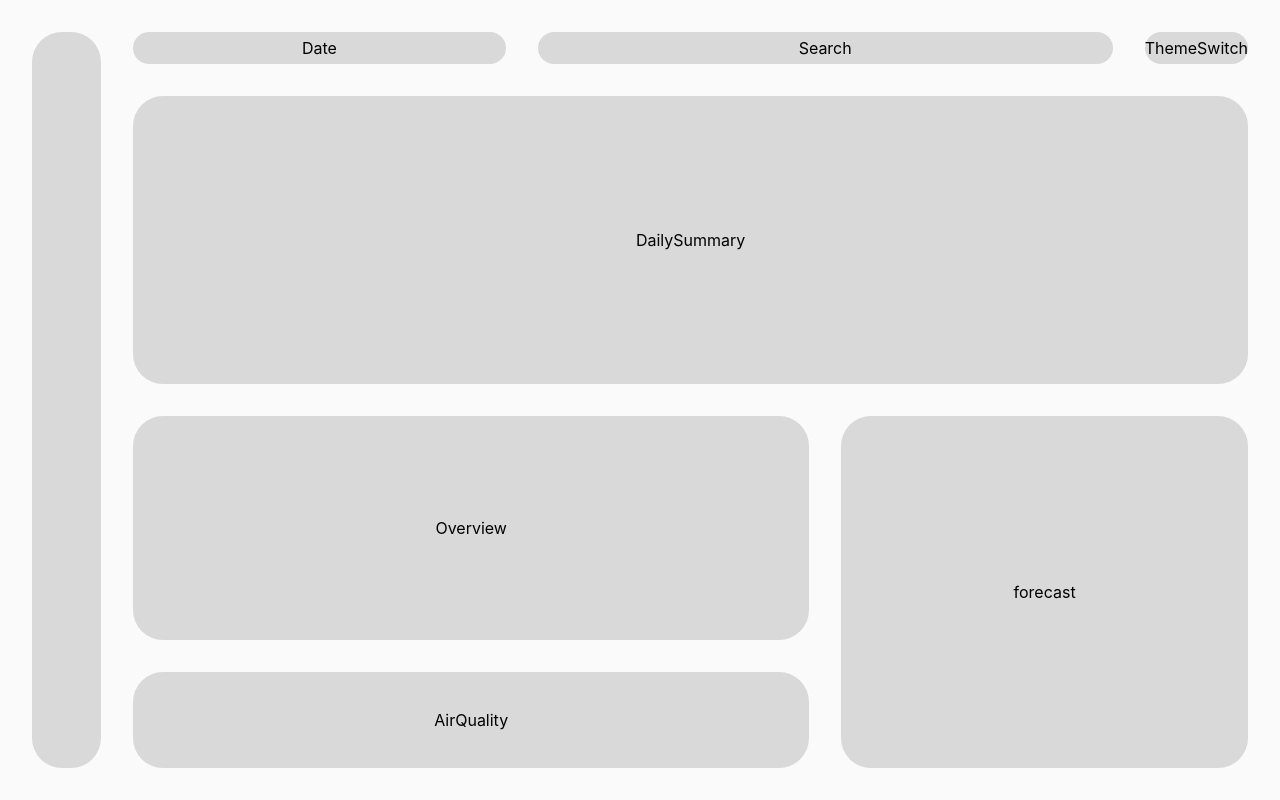
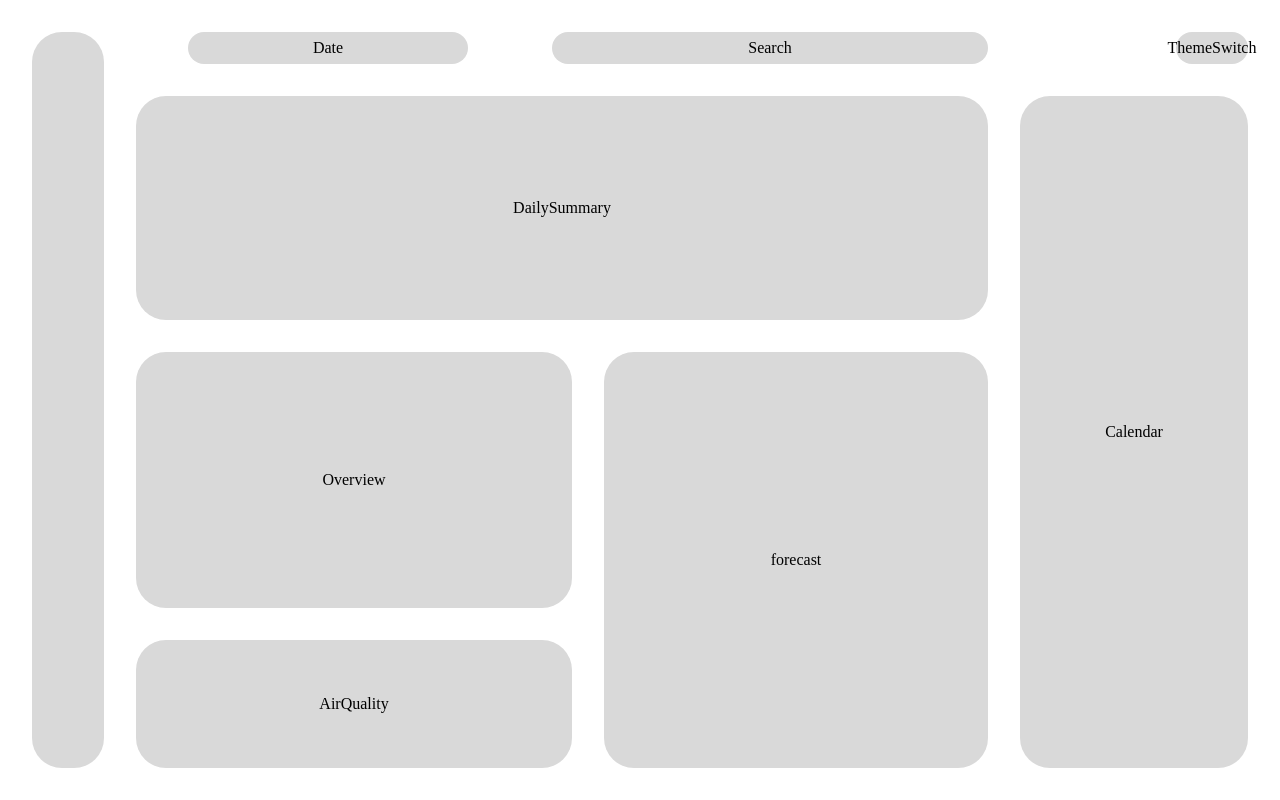
Before and after one commit to FSTR2-2/WEATHERAPP, a website built with Vite: page index.html in a window 1280 px wide. Built offline with nearby package versions, Linux system fonts and the light colour scheme; no server answers.

Commit message:
adjuct home layout

```diff
--- a/package.json
+++ b/package.json
@@ -12,6 +12,7 @@
     "vite": "^4.4.5"
   },
   "dependencies": {
-    "@flaticon/flaticon-uicons": "^2.4.0"
+    "@flaticon/flaticon-uicons": "^2.4.0",
+    "sass": "^1.66.1"
   }
 }
--- /dev/null
+++ b/src/components/Calendar/Calendar.js
@@ -0,0 +1,7 @@
+const Calendar = (element) => {
+ element.innerHTML = `
+  <div>Calendar</div>
+ `;
+}
+
+export default Calendar;
--- a/src/components/DailySummary/DailySummary.js
+++ b/src/components/DailySummary/DailySummary.js
@@ -1,3 +1,8 @@
+import './DailySummary.css';
+
+
+
+
 const DailySummary = (element) => {
  element.innerHTML = `
   <div>DailySummary</div>
--- a/src/main.js
+++ b/src/main.js
@@ -1,9 +1,10 @@
-import "./global.css";
+import "./styles/global.scss";
 import Navbar from "./components/Navbar/Navbar";
 import Date from "./components/Date/Date";
 import Search from "./components/Search/Search";
 import ThemeSwitch from "./components/ThemeSwitch/ThemeSwitch";
 import DailySummary from "./components/DailySummary/DailySummary";
+import Calendar from "./components/Calendar/Calendar";
 import Overview from "./components/Overview/Overview";
 import Forecast from "./components/Forecast/Forecast";
 import AirQuality from "./components/AirQuality/AirQuality";
@@ -16,6 +17,7 @@ app.innerHTML = `
     <section id="search" class="section"></section>         <!-- someone -->
     <section id="themeSwitch" class="section"></section>    <!-- someone -->
     <section id="dailySummary" class="section"></section>   <!-- someone -->
+    <section id="calendar" class="section"></section>       <!-- someone -->
     <section id="overview" class="section"></section>       <!-- someone -->
     <section id="forecast" class="section"></section>       <!-- someone -->
     <section id="airQuality" class="section"></section>     <!-- someone -->
@@ -27,6 +29,7 @@ Date(document.querySelector("#date"));
 Search(document.querySelector("#search"));
 ThemeSwitch(document.querySelector("#themeSwitch"));
 DailySummary(document.querySelector("#dailySummary"));
+Calendar(document.querySelector("#calendar"));
 Overview(document.querySelector("#overview"));
 Forecast(document.querySelector("#forecast"));
 AirQuality(document.querySelector("#airQuality"));
--- /dev/null
+++ b/src/styles/_variables.scss
@@ -0,0 +1,9 @@
+$primary-color-light: #86C5FF;
+$secondary-color-light: #D9D9D9;
+$text-color-light: #333;
+$background-color-light: #fff;
+
+$primary-color-dark: #9b59b6;
+$secondary-color-dark: #f39c12;
+$text-color-dark: #fff;
+$background-color-dark: #333;
--- /dev/null
+++ b/src/styles/global.scss
@@ -0,0 +1,127 @@
+@import "../../node_modules/@flaticon/flaticon-uicons/css/all/all.css";
+@import "variables";
+
+* {
+  margin: 0;
+  padding: 0;
+  box-sizing: border-box;
+}
+
+body {
+  display: flex;
+  place-items: center;
+  min-height: 100vh;
+}
+
+a {
+  font-weight: 500;
+  color: inherit;
+  text-decoration: none;
+}
+
+#app {
+  /* border: 1px solid red; */
+
+  width: 100%;
+  height: 100vh;
+  margin: 0 auto;
+  padding: 2rem;
+
+  &.light-theme {
+    background-color: $background-color-light;
+    color: $text-color-light;
+  }
+
+  &.dark-theme {
+    background-color: $background-color-dark;
+    color: $text-color-dark;
+  }
+}
+
+#app-container {
+  width: 100%;
+  height: 100%;
+
+  display: grid;
+  grid-template-columns: repeat(24, 1fr);
+  grid-template-rows: repeat(24, 1fr);
+  gap: 2rem;
+}
+
+.section {
+  /* display: none!important; */
+  background: $secondary-color-light;
+  color: black;
+  border-radius: 1.875rem;
+
+  display: flex;
+  justify-content: center;
+  align-items: center;
+}
+
+.section#navbar {
+  grid-column: 1 / 3;
+  grid-row: 1 / 25;
+}
+
+.section#date {
+  grid-column: 4 / 10;
+  grid-row: 1 / 3;
+}
+
+.section#search {
+  grid-column: 11 / 20;
+  grid-row: 1 / 3;
+}
+
+.section#themeSwitch {
+  grid-column: 23 / 25;
+  grid-row: 1/3;
+}
+
+.section#dailySummary {
+  grid-column: 3 / 20;
+  grid-row: 3 / 11;
+}
+
+.section#calendar {
+  grid-column: 20 / 25;
+  grid-row: 3 / 25;
+}
+
+.section#overview {
+  grid-column: 3 / 12;
+  grid-row: 11 / 20;
+}
+
+.section#forecast {
+  grid-column: 12 / 20;
+  grid-row: 11 / 25;
+}
+
+.section#airQuality {
+  grid-column: 3 / 12;
+  grid-row: 20 / 25;
+}
+
+// :root {
+//   --whiteText-color: #f1f1f1;
+//   --blackText-color: #333;
+//   --darkBg-color: #2d2c2c;
+//   --lightBg-color: #fff;
+//   --sectionBg-color: #d9d9d9;
+
+//   font-family: Inter, system-ui, Avenir, Helvetica, Arial, sans-serif;
+//   line-height: 1.5;
+//   font-weight: 400;
+
+//   color-scheme: light dark;
+//   color: var(--whiteText-color);
+//   background-color: #000;
+
+//   font-synthesis: none;
+//   text-rendering: optimizeLegibility;
+//   -webkit-font-smoothing: antialiased;
+//   -moz-osx-font-smoothing: grayscale;
+//   -webkit-text-size-adjust: 100%;
+// }
```
Also changed, not shown: src/components/DailySummary/DailySummary.css (added), src/components/DailySummary/DailySummary.scss (added), src/components/Navbar/Navbar.css, src/components/Navbar/Navbar.scss (added), src/global.css (deleted), src/styles/global.css (added), 4 other files.
